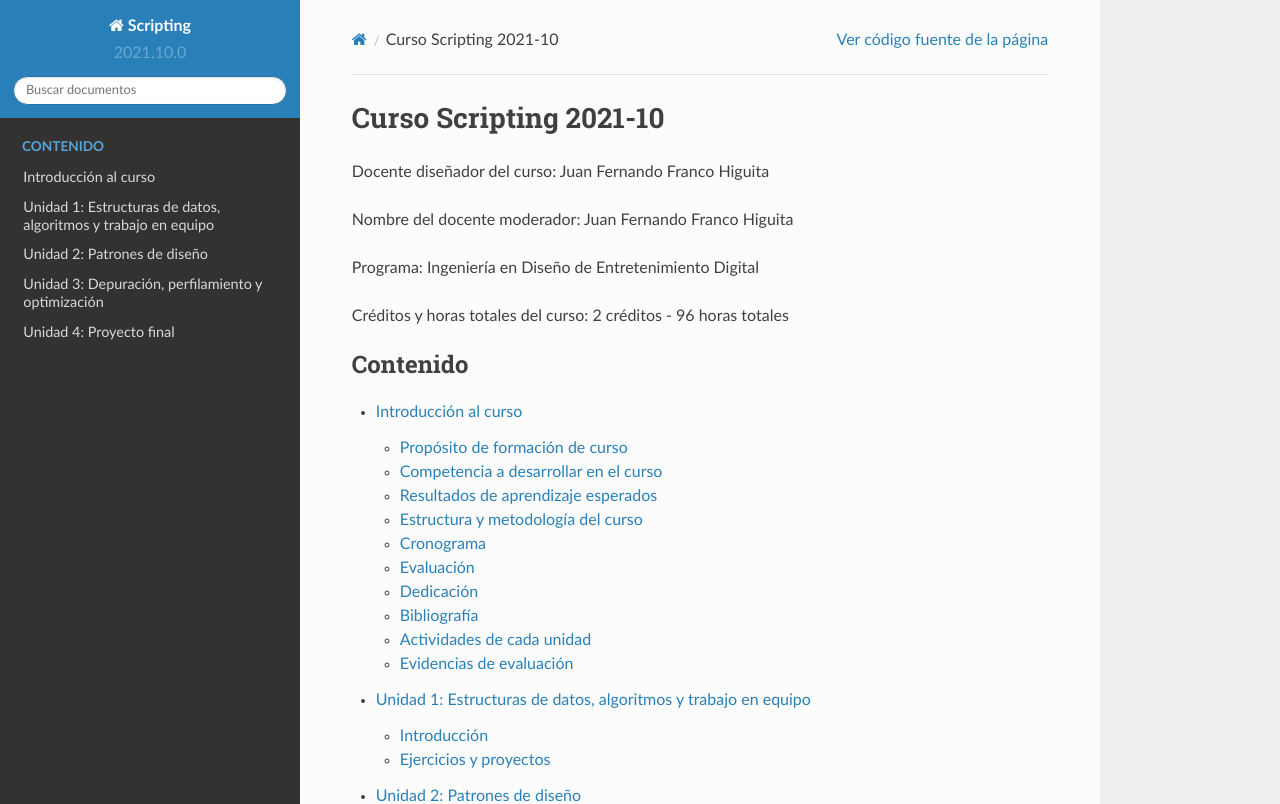
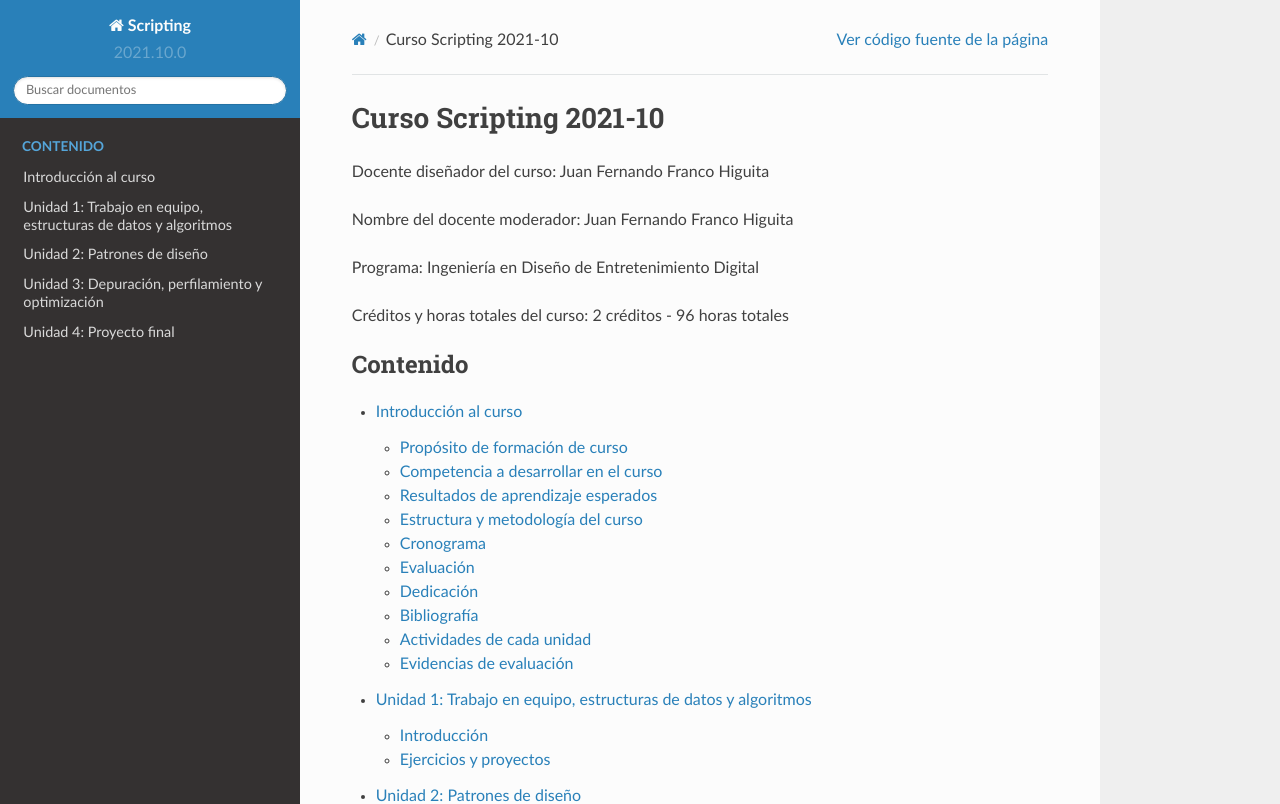
Before and after one commit to juanferfranco/scripting, a Sphinx documentation site: the page built from docs/index.rst, in a window 1280 px wide and 1249 px high. Shown: the top 804 px of the window. Built offline with Sphinx 7.4.7 and the Read the Docs theme 2.0.0, drawn with Linux system fonts in a browser that asks for light colours.

Commit message:
update unit1 title

```diff
--- a/docs/_intro/intro.rst
+++ b/docs/_intro/intro.rst
@@ -40,7 +40,7 @@ Estructura y metodología del curso
 
 El curso está divido en 4 unidades:
 
-#. Unidad 1: Estructuras de datos, algoritmos y trabajo en equipo.
+#. Unidad 1: Trabajo en equipo, estructuras de datos y algoritmos.
 #. Unidad 2: Patrones de diseño.
 #. Unidad 3: Depuración, perfilamiento y optimización.
 #. Unidad 4: Proyecto final.
--- a/docs/_unidad1/unidad1.rst
+++ b/docs/_unidad1/unidad1.rst
@@ -1,4 +1,4 @@
-Unidad 1. Estructuras de datos, algoritmos y trabajo en equipo
+Unidad 1. Trabajo en equipo, estructuras de datos y algoritmos
 =================================================================
 
 Introducción
--- a/docs/index.rst
+++ b/docs/index.rst
@@ -14,7 +14,7 @@ Créditos y horas totales del curso: 2 créditos - 96 horas totales
    :caption: Contenido
 
    Introducción al curso <_intro/intro>
-   Unidad 1: Estructuras de datos, algoritmos y trabajo en equipo <_unidad1/unidad1>
+   Unidad 1: Trabajo en equipo, estructuras de datos y algoritmos <_unidad1/unidad1>
    Unidad 2: Patrones de diseño <_unidad2/unidad2>
    Unidad 3: Depuración, perfilamiento y optimización <_unidad3/unidad3>
    Unidad 4: Proyecto final <_unidad4/unidad4>
```
